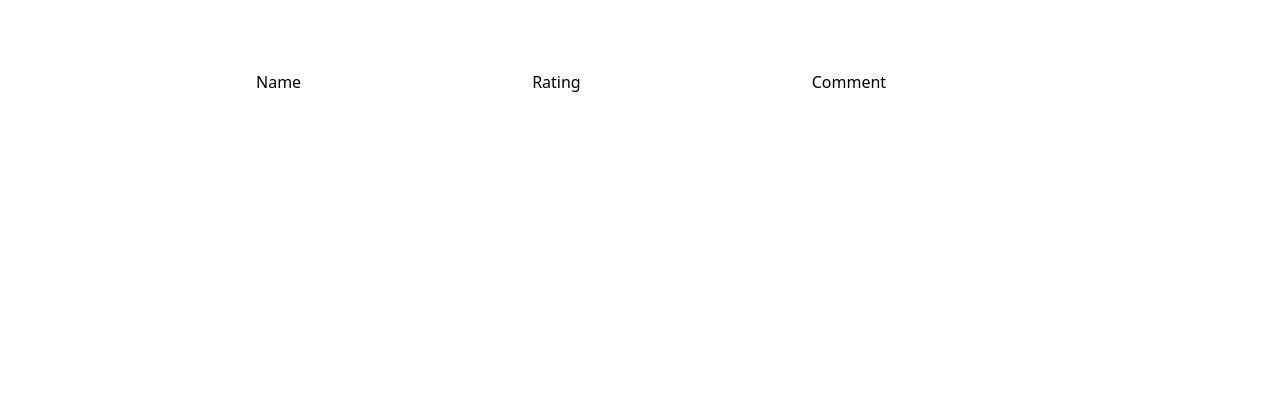
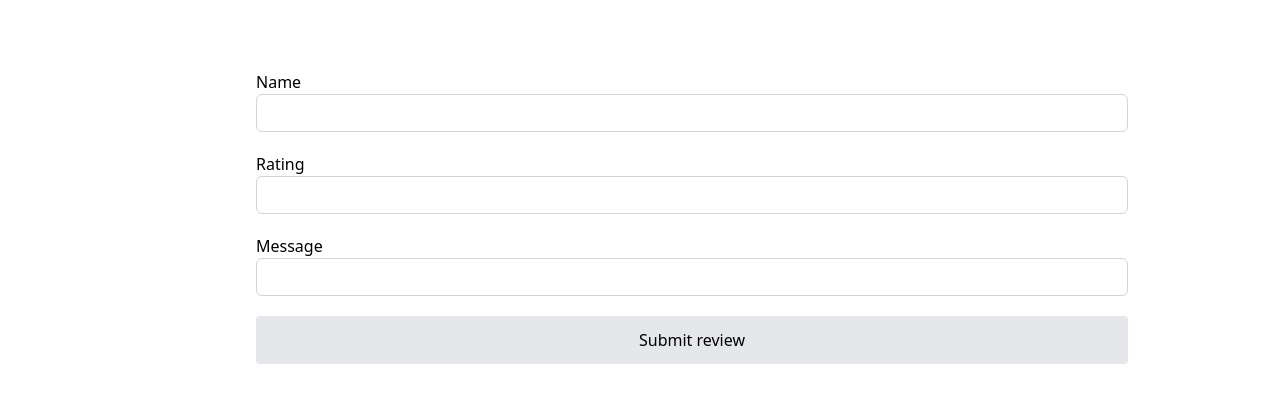
Before and after one commit to bramdijke/movie-exercise, a React (Vite) app: page /movies/1 in a window 1280 px wide. Shown: the part 312-714 px from the top of the page. Built offline with nearby package versions, Linux system fonts and the light colour scheme; no server answers.

Commit message:
import formik

```diff
--- a/package.json
+++ b/package.json
@@ -10,7 +10,7 @@
   },
   "dependencies": {
     "clsx": "^1.2.1",
-    "formik": "^2.2.9",
+    "formik": "^2.4.4",
     "react": "^18.2.0",
     "react-dom": "^18.2.0",
     "react-router-dom": "6"
--- a/src/components/ReviewForm.tsx
+++ b/src/components/ReviewForm.tsx
@@ -1,16 +1,31 @@
+import React from "react";
+import { Formik } from "formik";
+
 const ReviewForm = () => {
 
     return (
         <div className="px-4">
             <div>
-                <form>
+                <form className="flex flex-col gap-5">
+                <div>
                 <label>Name</label>
-                <input></input>
+                <input className="block w-full bg-white border border-gray-300 rounded-md py-2 pl-3 pr-3 text-sm placeholder-gray-500 focus:outline-none focus:text-gray-900 focus:placeholder-gray-400 focus:ring-1 focus:ring-rose-500 focus:border-rose-500 sm:text-sm "></input>
+                </div>
+                <div>
                 <label>Rating</label>
-                <input></input>
-                <label>Comment</label>
-                <input></input>
-                </form>
+                <input className="block w-full bg-white border border-gray-300 rounded-md py-2 pl-3 pr-3 text-sm placeholder-gray-500 focus:outline-none focus:text-gray-900 focus:placeholder-gray-400 focus:ring-1 focus:ring-rose-500 focus:border-rose-500 sm:text-sm "></input>
+                </div>
+                <div>
+                <label>Message</label>
+                <input className="block w-full bg-white border border-gray-300 rounded-md py-2 pl-3 pr-3 text-sm placeholder-gray-500 focus:outline-none focus:text-gray-900 focus:placeholder-gray-400 focus:ring-1 focus:ring-rose-500 focus:border-rose-500 sm:text-sm "></input>
+                </div>
+                <button
+                        className="hover:text-black bg-gray-200 p-3 rounded"
+                        type="submit"
+                      >
+                        Submit review
+                      </button>
+               </form>
             </div>
         </div>
     );
```
Also changed, not shown: 1 other file (tests, documents, lock files or other folders).
